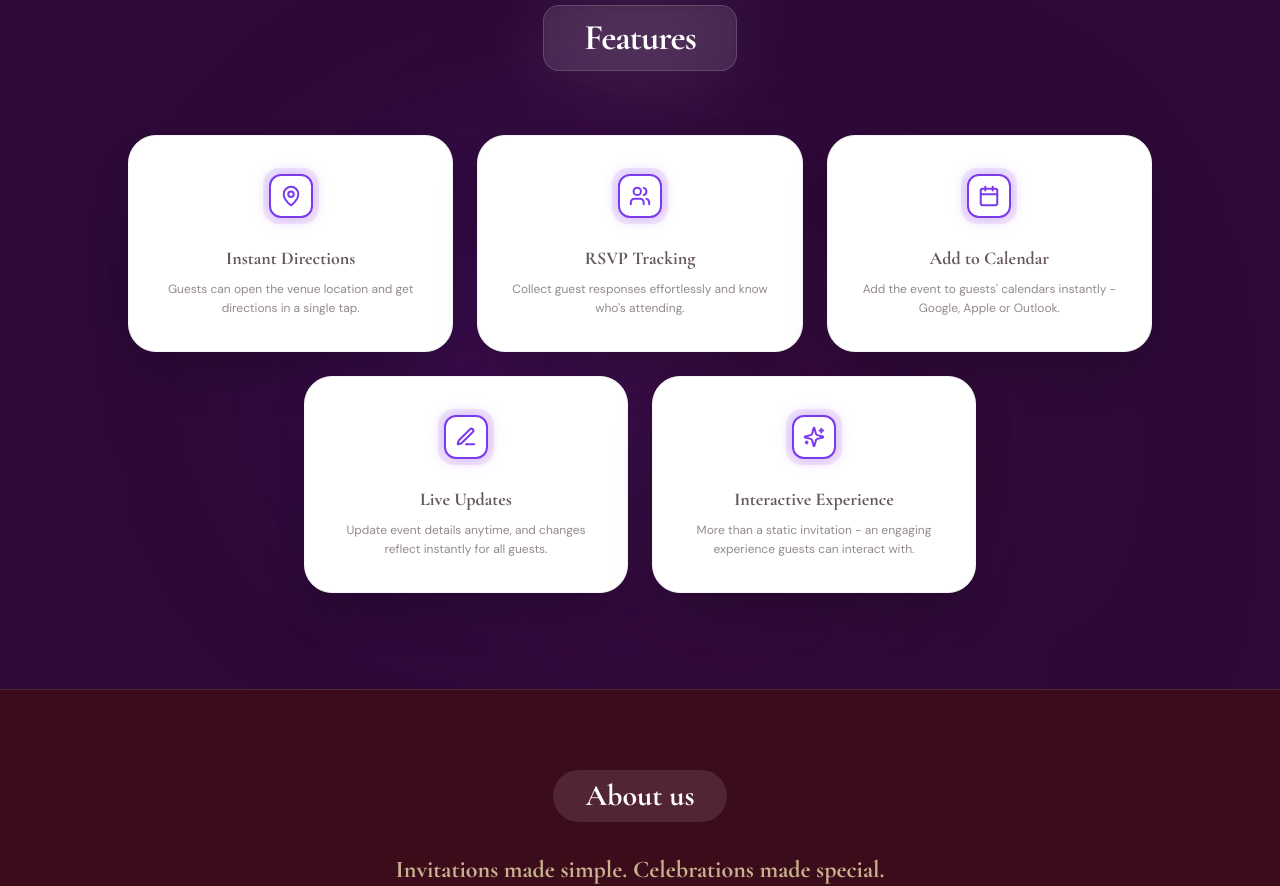
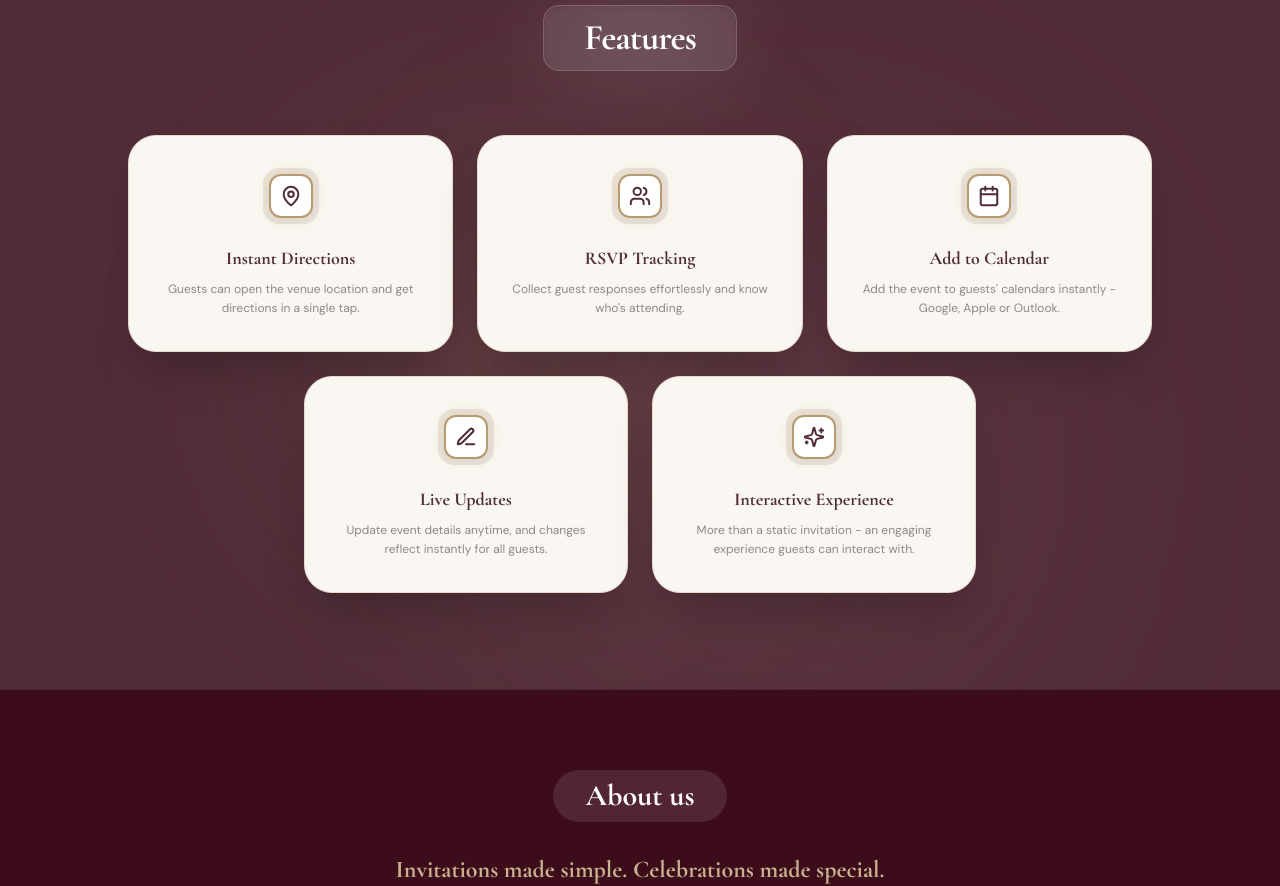
Before and after one commit to ANNUSHAKYA/Aahvaaan, a React (Vite) app: page / in a window 1280 px wide. Shown: the part 3820-4706 px from the top of the page. Built offline with nearby package versions, Linux system fonts and the light colour scheme; no server answers.

Commit message:
style: eliminate all remaining purple accents across Home, Profile, Dashboard, and Invitations in favor of royal wine and gold

```diff
--- a/src/components/ErrorBoundary.jsx
+++ b/src/components/ErrorBoundary.jsx
@@ -34,7 +34,7 @@ export default class ErrorBoundary extends React.Component {
                 this.setState({ hasError: false, error: null });
                 window.location.reload();
               }}
-              className="px-5 py-2.5 rounded-full bg-[#7C3AED] hover:bg-[#6D28D9] text-white text-xs font-semibold shadow-md transition-all"
+              className="px-5 py-2.5 rounded-full bg-wine hover:bg-wine-light text-white text-xs font-semibold shadow-md transition-all"
             >
               Reload Page
             </button>
--- a/src/pages/Home.jsx
+++ b/src/pages/Home.jsx
@@ -604,11 +604,11 @@ export default function Home() {
         </div>
       </section>
 
-      {/* ════════════════ 4. 3D FEATURES SECTION (Exact Screenshot 6 Match) ════════════════ */}
-      <section id="features" className="bg-[#2D0A38] text-white py-24 px-4 sm:px-6 lg:px-8 relative overflow-hidden">
-        {/* Ambient atmospheric purple glows */}
-        <div className="absolute top-1/3 left-1/4 w-96 h-96 bg-[#8B2BE2]/15 rounded-full blur-[120px] pointer-events-none" />
-        <div className="absolute bottom-10 right-1/4 w-96 h-96 bg-[#6B1D4F]/20 rounded-full blur-[140px] pointer-events-none" />
+      {/* ════════════════ 4. 3D FEATURES SECTION ════════════════ */}
+      <section id="features" className="bg-[#512D38] text-white py-24 px-4 sm:px-6 lg:px-8 relative overflow-hidden">
+        {/* Ambient atmospheric warm gold & rose glows */}
+        <div className="absolute top-1/3 left-1/4 w-96 h-96 bg-[#B69A70]/15 rounded-full blur-[120px] pointer-events-none" />
+        <div className="absolute bottom-10 right-1/4 w-96 h-96 bg-[#C99191]/20 rounded-full blur-[140px] pointer-events-none" />
 
         <div className="max-w-5xl mx-auto relative z-10">
           {/* Header Badge */}
@@ -622,14 +622,14 @@ export default function Home() {
           {/* Row 1: 3 Cards */}
           <div className="grid grid-cols-1 md:grid-cols-3 gap-6">
             {/* Card 1: Instant Directions */}
-            <div className="bg-white rounded-[28px] p-8 text-charcoal shadow-2xl border border-gray-100 text-center flex flex-col items-center hover:-translate-y-1.5 transition-all duration-300">
-              {/* 3D Neon Glow Pin Icon */}
-              <div className="w-14 h-14 rounded-2xl bg-gradient-to-br from-[#7C3AED]/10 to-[#C026D3]/10 flex items-center justify-center mb-5 relative group">
-                <div className="w-11 h-11 rounded-xl border-2 border-[#7C3AED] flex items-center justify-center shadow-[0_0_15px_rgba(124,58,237,0.35)] bg-white">
-                  <MapPin size={22} className="text-[#7C3AED] stroke-[2.2]" />
+            <div className="bg-[#FAF7F2] rounded-[28px] p-8 text-charcoal shadow-2xl border border-champagne text-center flex flex-col items-center hover:-translate-y-1.5 transition-all duration-300">
+              {/* 3D Antique Gold Glow Pin Icon */}
+              <div className="w-14 h-14 rounded-2xl bg-gradient-to-br from-[#B69A70]/20 to-[#512D38]/10 flex items-center justify-center mb-5 relative group">
+                <div className="w-11 h-11 rounded-xl border-2 border-[#B69A70] flex items-center justify-center shadow-[0_0_15px_rgba(182,154,112,0.3)] bg-white">
+                  <MapPin size={22} className="text-[#512D38] stroke-[2.2]" />
                 </div>
               </div>
-              <h4 className="font-heading text-base sm:text-lg font-bold text-charcoal mb-2">
+              <h4 className="font-heading text-base sm:text-lg font-bold text-wine mb-2">
                 Instant Directions
               </h4>
               <p className="font-body text-xs text-charcoal/70 leading-relaxed">
@@ -638,14 +638,14 @@ export default function Home() {
             </div>
 
             {/* Card 2: RSVP Tracking */}
-            <div className="bg-white rounded-[28px] p-8 text-charcoal shadow-2xl border border-gray-100 text-center flex flex-col items-center hover:-translate-y-1.5 transition-all duration-300">
-              {/* 3D Neon Glow Users Icon */}
-              <div className="w-14 h-14 rounded-2xl bg-gradient-to-br from-[#7C3AED]/10 to-[#C026D3]/10 flex items-center justify-center mb-5 relative">
-                <div className="w-11 h-11 rounded-xl border-2 border-[#7C3AED] flex items-center justify-center shadow-[0_0_15px_rgba(124,58,237,0.35)] bg-white">
-                  <Users size={22} className="text-[#7C3AED] stroke-[2.2]" />
+            <div className="bg-[#FAF7F2] rounded-[28px] p-8 text-charcoal shadow-2xl border border-champagne text-center flex flex-col items-center hover:-translate-y-1.5 transition-all duration-300">
+              {/* 3D Antique Gold Glow Users Icon */}
+              <div className="w-14 h-14 rounded-2xl bg-gradient-to-br from-[#B69A70]/20 to-[#512D38]/10 flex items-center justify-center mb-5 relative">
+                <div className="w-11 h-11 rounded-xl border-2 border-[#B69A70] flex items-center justify-center shadow-[0_0_15px_rgba(182,154,112,0.3)] bg-white">
+                  <Users size={22} className="text-[#512D38] stroke-[2.2]" />
                 </div>
               </div>
-              <h4 className="font-heading text-base sm:text-lg font-bold text-charcoal mb-2">
+              <h4 className="font-heading text-base sm:text-lg font-bold text-wine mb-2">
                 RSVP Tracking
               </h4>
               <p className="font-body text-xs text-charcoal/70 leading-relaxed">
@@ -654,14 +654,14 @@ export default function Home() {
             </div>
 
             {/* Card 3: Add to Calendar */}
-            <div className="bg-white rounded-[28px] p-8 text-charcoal shadow-2xl border border-gray-100 text-center flex flex-col items-center hover:-translate-y-1.5 transition-all duration-300">
-              {/* 3D Neon Glow Calendar Icon */}
-              <div className="w-14 h-14 rounded-2xl bg-gradient-to-br from-[#7C3AED]/10 to-[#C026D3]/10 flex items-center justify-center mb-5 relative">
-                <div className="w-11 h-11 rounded-xl border-2 border-[#7C3AED] flex items-center justify-center shadow-[0_0_15px_rgba(124,58,237,0.35)] bg-white">
-                  <Calendar size={22} className="text-[#7C3AED] stroke-[2.2]" />
+            <div className="bg-[#FAF7F2] rounded-[28px] p-8 text-charcoal shadow-2xl border border-champagne text-center flex flex-col items-center hover:-translate-y-1.5 transition-all duration-300">
+              {/* 3D Antique Gold Glow Calendar Icon */}
+              <div className="w-14 h-14 rounded-2xl bg-gradient-to-br from-[#B69A70]/20 to-[#512D38]/10 flex items-center justify-center mb-5 relative">
+                <div className="w-11 h-11 rounded-xl border-2 border-[#B69A70] flex items-center justify-center shadow-[0_0_15px_rgba(182,154,112,0.3)] bg-white">
+                  <Calendar size={22} className="text-[#512D38] stroke-[2.2]" />
                 </div>
               </div>
-              <h4 className="font-heading text-base sm:text-lg font-bold text-charcoal mb-2">
+              <h4 className="font-heading text-base sm:text-lg font-bold text-wine mb-2">
                 Add to Calendar
               </h4>
               <p className="font-body text-xs text-charcoal/70 leading-relaxed">
@@ -670,17 +670,17 @@ export default function Home() {
             </div>
           </div>
 
-          {/* Row 2: 2 Centered Cards (Matches Screenshot 6) */}
+          {/* Row 2: 2 Centered Cards */}
           <div className="grid grid-cols-1 sm:grid-cols-2 gap-6 max-w-2xl mx-auto mt-6">
             {/* Card 4: Live Updates */}
-            <div className="bg-white rounded-[28px] p-8 text-charcoal shadow-2xl border border-gray-100 text-center flex flex-col items-center hover:-translate-y-1.5 transition-all duration-300">
-              {/* 3D Neon Glow Edit Icon */}
-              <div className="w-14 h-14 rounded-2xl bg-gradient-to-br from-[#7C3AED]/10 to-[#C026D3]/10 flex items-center justify-center mb-5 relative">
-                <div className="w-11 h-11 rounded-xl border-2 border-[#7C3AED] flex items-center justify-center shadow-[0_0_15px_rgba(124,58,237,0.35)] bg-white">
-                  <Edit3 size={22} className="text-[#7C3AED] stroke-[2.2]" />
+            <div className="bg-[#FAF7F2] rounded-[28px] p-8 text-charcoal shadow-2xl border border-champagne text-center flex flex-col items-center hover:-translate-y-1.5 transition-all duration-300">
+              {/* 3D Antique Gold Glow Edit Icon */}
+              <div className="w-14 h-14 rounded-2xl bg-gradient-to-br from-[#B69A70]/20 to-[#512D38]/10 flex items-center justify-center mb-5 relative">
+                <div className="w-11 h-11 rounded-xl border-2 border-[#B69A70] flex items-center justify-center shadow-[0_0_15px_rgba(182,154,112,0.3)] bg-white">
+                  <Edit3 size={22} className="text-[#512D38] stroke-[2.2]" />
                 </div>
               </div>
-              <h4 className="font-heading text-base sm:text-lg font-bold text-charcoal mb-2">
+              <h4 className="font-heading text-base sm:text-lg font-bold text-wine mb-2">
                 Live Updates
               </h4>
               <p className="font-body text-xs text-charcoal/70 leading-relaxed">
@@ -689,14 +689,14 @@ export default function Home() {
             </div>
 
             {/* Card 5: Interactive Experience */}
-            <div className="bg-white rounded-[28px] p-8 text-charcoal shadow-2xl border border-gray-100 text-center flex flex-col items-center hover:-translate-y-1.5 transition-all duration-300">
-              {/* 3D Neon Glow Sparkle Icon */}
-              <div className="w-14 h-14 rounded-2xl bg-gradient-to-br from-[#7C3AED]/10 to-[#C026D3]/10 flex items-center justify-center mb-5 relative">
-                <div className="w-11 h-11 rounded-xl border-2 border-[#7C3AED] flex items-center justify-center shadow-[0_0_15px_rgba(124,58,237,0.35)] bg-white">
-                  <Sparkles size={22} className="text-[#7C3AED] stroke-[2.2]" />
+            <div className="bg-[#FAF7F2] rounded-[28px] p-8 text-charcoal shadow-2xl border border-champagne text-center flex flex-col items-center hover:-translate-y-1.5 transition-all duration-300">
+              {/* 3D Antique Gold Glow Sparkle Icon */}
+              <div className="w-14 h-14 rounded-2xl bg-gradient-to-br from-[#B69A70]/20 to-[#512D38]/10 flex items-center justify-center mb-5 relative">
+                <div className="w-11 h-11 rounded-xl border-2 border-[#B69A70] flex items-center justify-center shadow-[0_0_15px_rgba(182,154,112,0.3)] bg-white">
+                  <Sparkles size={22} className="text-[#512D38] stroke-[2.2]" />
                 </div>
               </div>
-              <h4 className="font-heading text-base sm:text-lg font-bold text-charcoal mb-2">
+              <h4 className="font-heading text-base sm:text-lg font-bold text-wine mb-2">
                 Interactive Experience
               </h4>
               <p className="font-body text-xs text-charcoal/70 leading-relaxed">
--- a/src/pages/InvitationEditor.jsx
+++ b/src/pages/InvitationEditor.jsx
@@ -1714,7 +1714,7 @@ export default function InvitationEditor() {
                     <div className="grid grid-cols-1 sm:grid-cols-2 gap-2.5">
                       {[
                         { id: 'peacock', name: 'Royal Peacock & Gold', primary: '#0E4D4F', accent: '#C9A24B', bg: '#FAF6F0' },
-                        { id: 'ivory', name: 'Classic Ivory & Blush', primary: '#7C3AED', accent: '#D9777F', bg: '#FFFDF9' },
+                        { id: 'ivory', name: 'Classic Ivory & Dusty Rose', primary: '#512D38', accent: '#C99191', bg: '#FAF7F2' },
                         { id: 'teal', name: 'Dark Emerald & Antique Gold', primary: '#082D2E', accent: '#D4AF37', bg: '#F5EBE1' },
                         { id: 'ruby', name: 'Royal Ruby & Gold', primary: '#761F32', accent: '#C9A24B', bg: '#FDFBF7' },
                       ].map((pal) => {
```
Also changed, not shown: src/components/payment/PaymentModal.jsx (+5 -6 lines), src/pages/Dashboard.jsx (+4 -4 lines), src/pages/Invitations.jsx (+4 -4 lines), src/pages/Profile.jsx (+7 -7 lines).
